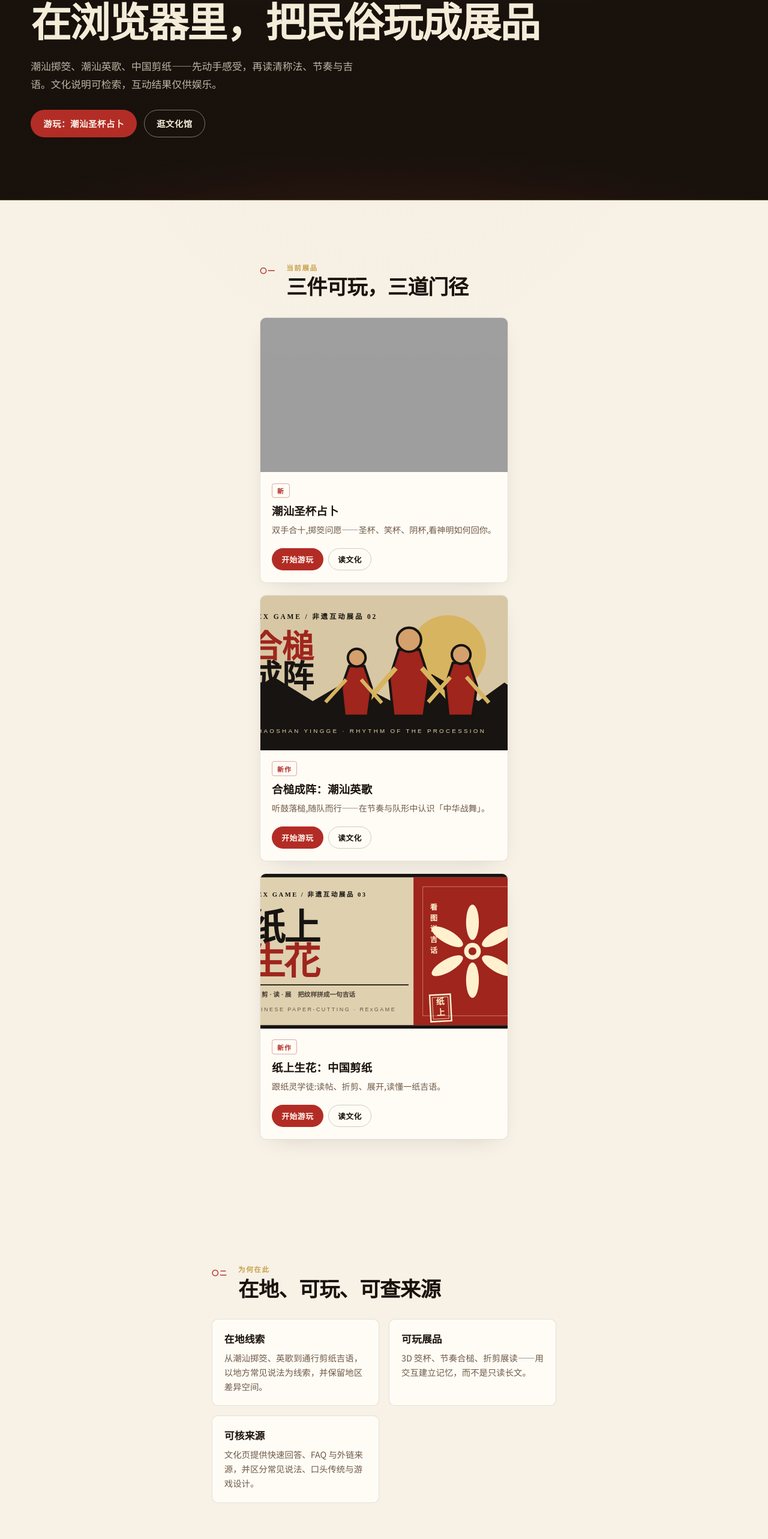
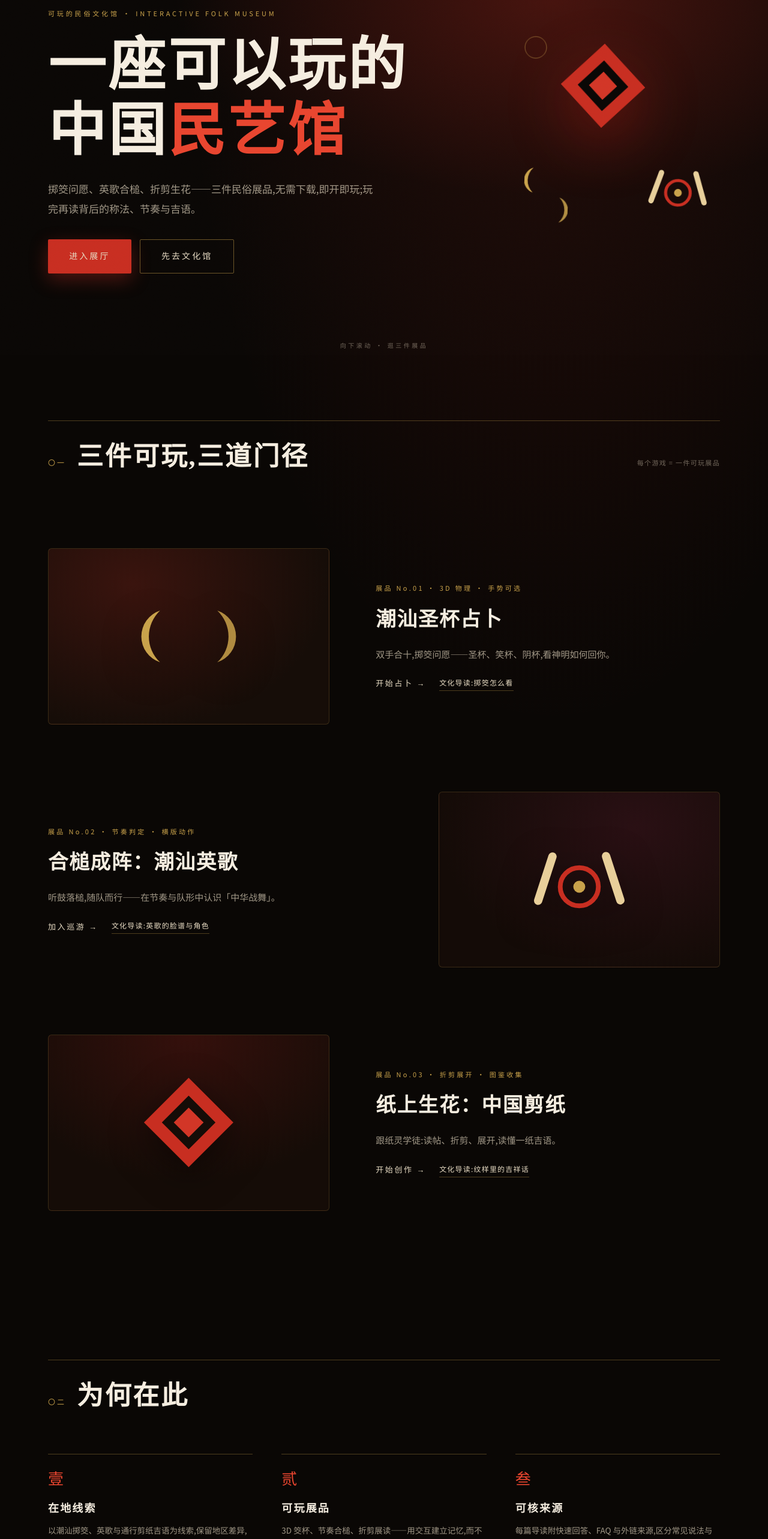
Before and after one commit to rexleimo/rex-game, a Next.js app: page / in a window 1280 px wide. Shown: the part 208-2774 px from the top of the page at 60% size. Built offline with nearby package versions, Linux system fonts and the light colour scheme; grey boxes are pictures that could not be loaded.

Commit message:
feat(site): 首页/关于页切换 v2 暗场外壳,门面文案去廉价化

```diff
--- a/app/layout.tsx
+++ b/app/layout.tsx
@@ -9,11 +9,11 @@ import '@/styles/jiaobei.css';
 export const metadata: Metadata = {
   metadataBase: new URL('https://game.rexai.top'),
   title: {
-    default: 'rex-game · 趣玩小游戏站',
+    default: 'rex-game · 可玩的民俗文化馆',
     template: '%s · rex-game',
   },
   description:
-    'rex-game —— 浏览器中的民俗文化馆。潮汕圣杯、潮汕英歌、中国剪纸：可玩展品与可检索文化导读，无需下载。',
+    '一座可以玩的中国民艺馆:潮汕圣杯占卜、潮汕英歌、中国剪纸——可玩展品与可检索文化导读,无需下载,即开即玩。',
   applicationName: 'rex-game',
   authors: [{ name: 'rexai', url: 'https://game.rexai.top' }],
   keywords: [
@@ -49,8 +49,8 @@ export const metadata: Metadata = {
     type: 'website',
     locale: 'zh_CN',
     siteName: 'rex-game',
-    title: '潮汕圣杯占卜 · rex-game',
-    description: '双手合十，掷筊问愿 —— 圣杯、笑杯、阴杯，神明如何回你？',
+    title: 'rex-game · 可玩的民俗文化馆',
+    description: '一座可以玩的中国民艺馆:掷筊问愿、英歌合槌、折剪生花,即开即玩。',
     url: 'https://game.rexai.top',
     images: [
       {
@@ -63,14 +63,14 @@ export const metadata: Metadata = {
   },
   twitter: {
     card: 'summary_large_image',
-    title: '潮汕圣杯占卜 · rex-game',
-    description: '双手合十，掷筊问愿 —— 圣杯、笑杯、阴杯，神明如何回你？',
+    title: 'rex-game · 可玩的民俗文化馆',
+    description: '一座可以玩的中国民艺馆:掷筊问愿、英歌合槌、折剪生花,即开即玩。',
     images: ['/assets/jiaobei-hero.png'],
   },
 };
 
 export const viewport: Viewport = {
-  themeColor: '#17100b',
+  themeColor: '#0A0705',
 };
 
 export default function RootLayout({ children }: { children: React.ReactNode }) {
--- a/app/page.tsx
+++ b/app/page.tsx
@@ -1,14 +1,15 @@
-import Link from 'next/link';
 import type { Metadata } from 'next';
 import { games } from '@/core/gamesRegistry';
-import { ExhibitCard } from '@/components/site/ExhibitCard';
-import { HeroBand } from '@/components/site/HeroBand';
+import { CultureGateway } from '@/components/site/CultureGateway';
+import { ExhibitSection } from '@/components/site/ExhibitSection';
+import { GalleryFooter } from '@/components/site/GalleryFooter';
+import { GalleryHeader } from '@/components/site/GalleryHeader';
+import { GallerySectionHeader } from '@/components/site/GallerySectionHeader';
+import { HomeClaims } from '@/components/site/HomeClaims';
+import { HomeHero } from '@/components/site/HomeHero';
+import { HomeTrust } from '@/components/site/HomeTrust';
 import { JsonLd } from '@/components/site/JsonLd';
-import { SectionHeader } from '@/components/site/SectionHeader';
-import { SiteFooter } from '@/components/site/SiteFooter';
-import { SiteHeader } from '@/components/site/SiteHeader';
-import { TrustStrip } from '@/components/site/TrustStrip';
-import { SITE_DISCLAIMER, SITE_ORIGIN } from '@/content/site';
+import { SITE_ORIGIN } from '@/content/site';
 
 const CULTURE_BY_GAME: Record<string, string> = {
   'shantou-jiaobei': '/culture/jiaobei/',
@@ -17,19 +18,17 @@ const CULTURE_BY_GAME: Record<string, string> = {
 };
 
 export const metadata: Metadata = {
-  title: '趣玩民俗小游戏站',
+  title: { absolute: 'rex-game · 可玩的民俗文化馆' },
   description:
-    'rex-game —— 浏览器中的民俗文化馆。潮汕圣杯、潮汕英歌、中国剪纸：可玩展品 + 可检索文化导读。无需下载，即开即玩。',
+    '一座可以玩的中国民艺馆:潮汕圣杯占卜、潮汕英歌、中国剪纸——三件民俗展品无需下载即开即玩,文化说明可检索。',
   openGraph: {
     title: 'rex-game · 可玩的民俗文化馆',
-    description: '掷筊、英歌、剪纸——在浏览器里把民俗玩成展品。',
+    description: '一座可以玩的中国民艺馆:掷筊问愿、英歌合槌、折剪生花。',
     url: SITE_ORIGIN,
   },
 };
 
 export default function HomePage() {
-  const featured = games[0];
-
   const structuredData = {
     '@context': 'https://schema.org',
     '@graph': [
@@ -37,7 +36,7 @@ export default function HomePage() {
         '@type': 'WebSite',
         name: 'rex-game',
         url: `${SITE_ORIGIN}/`,
-        description: '浏览器即开即玩的静态民俗小游戏站与文化导读。',
+        description: '一座可以玩的中国民艺馆:浏览器即开即玩的民俗互动展品与文化导读。',
         inLanguage: 'zh-CN',
         publisher: {
           '@type': 'Organization',
@@ -64,97 +63,52 @@ export default function HomePage() {
   };
 
   return (
-    <div className="theme-museum site-root">
+    <div className="theme-gallery">
       <JsonLd data={structuredData} />
-      <SiteHeader ctaHref={featured?.href} ctaLabel="开始游玩" />
+      <GalleryHeader ctaHref={games[0]?.href} ctaLabel="进入展厅" />
+      <main>
+        <HomeHero />
 
-      <HeroBand
-        altar
-        kicker="可玩的民俗文化馆"
-        title="在浏览器里，把民俗玩成展品"
-        lead="潮汕掷筊、潮汕英歌、中国剪纸——先动手感受，再读清称法、节奏与吉语。文化说明可检索，互动结果仅供娱乐。"
-        primaryHref={featured?.href ?? '/culture/'}
-        primaryLabel={featured ? `游玩：${featured.name.split('：')[0]}` : '进入文化馆'}
-        secondaryHref="/culture/"
-        secondaryLabel="逛文化馆"
-      />
-
-      <section className="site-section" id="exhibits" aria-labelledby="exhibits-title">
-        <SectionHeader index="〇一" eyebrow="当前展品" title="三件可玩，三道门径" />
+        <section className="g-section g-container" id="exhibits" aria-labelledby="exhibits-title">
+          <GallerySectionHeader index="〇一" title="三件可玩,三道门径" note="每个游戏 = 一件可玩展品" />
           <h2 id="exhibits-title" className="visually-hidden">
             展品列表
           </h2>
-        <div className="exhibit-grid">
-          {games.map((game) => (
-            <ExhibitCard
+          {games.map((game, i) => (
+            <ExhibitSection
               key={game.id}
               game={game}
+              index={i}
               cultureHref={CULTURE_BY_GAME[game.id] ?? '/culture/'}
             />
           ))}
-        </div>
         </section>
 
-      <section className="site-section" aria-labelledby="why-title">
-        <SectionHeader index="〇二" eyebrow="为何在此" title="在地、可玩、可查来源" />
+        <section className="g-section g-container" aria-labelledby="why-title">
+          <GallerySectionHeader index="〇二" title="为何在此" />
           <h2 id="why-title" className="visually-hidden">
             为什么在浏览器里学民俗
           </h2>
-        <div className="claim-grid">
-          <article className="claim-card">
-            <h3>在地线索</h3>
-            <p>从潮汕掷筊、英歌到通行剪纸吉语，以地方常见说法为线索，并保留地区差异空间。</p>
-          </article>
-          <article className="claim-card">
-            <h3>可玩展品</h3>
-            <p>3D 筊杯、节奏合槌、折剪展读——用交互建立记忆，而不是只读长文。</p>
-          </article>
-          <article className="claim-card">
-            <h3>可核来源</h3>
-            <p>文化页提供快速回答、FAQ 与外链来源，并区分常见说法、口头传统与游戏设计。</p>
-          </article>
-        </div>
+          <HomeClaims />
         </section>
 
-      <section className="site-section" aria-labelledby="how-title">
-        <SectionHeader index="〇三" eyebrow="怎么玩" title="摄像头可选，点击也能完成" />
-        <h2 id="how-title" className="visually-hidden">
-          游玩方式
+        <section className="g-section g-container" aria-labelledby="gateway-title">
+          <GallerySectionHeader index="〇三" title="玩完,读懂它" note="9 篇文化导读,持续扩充" />
+          <h2 id="gateway-title" className="visually-hidden">
+            文化馆入口
           </h2>
-        <div className="claim-grid">
-          <article className="claim-card">
-            <h3>即开即玩</h3>
-            <p>静态站点，无需安装。部分展品支持手势，默认也可用按钮。</p>
-          </article>
-          <article className="claim-card">
-            <h3>隐私默认</h3>
-            <p>摄像头画面仅在本地浏览器处理；不需要时请直接关闭权限。</p>
-          </article>
-          <article className="claim-card">
-            <h3>读完再深</h3>
-            <p>
-              玩过之后，可从{' '}
-              <Link href="/culture/" style={{ color: 'var(--c-cyan)', textDecoration: 'underline' }}>
-                文化馆
-              </Link>{' '}
-              进入枢纽与专题页。
-            </p>
-          </article>
-        </div>
+          <CultureGateway />
         </section>
 
-      <section className="site-section" aria-labelledby="trust-title">
-        <SectionHeader index="〇四" eyebrow="文化可信" title="娱乐展示，不作人生裁决" />
+        <section className="g-section g-container" aria-labelledby="trust-title">
+          <GallerySectionHeader index="〇四" title="娱乐展示,不作人生裁决" />
           <h2 id="trust-title" className="visually-hidden">
             信任与声明
           </h2>
-        <p style={{ maxWidth: '38rem', lineHeight: 1.8, color: 'var(--c-ink-muted)', margin: '0 0 1.5rem' }}>
-          {SITE_DISCLAIMER}
-        </p>
-        <TrustStrip />
+          <HomeTrust />
         </section>
-
-      <SiteFooter />
+      </main>
+      <GalleryFooter />
     </div>
   );
 }
--- a/src/styles/gallery.css
+++ b/src/styles/gallery.css
@@ -654,3 +654,40 @@ html:has(.theme-gallery) body {
     padding-left: 0;
   }
 }
+
+/* —— 关于页暗场文档 —— */
+.g-doc {
+  max-width: 44rem;
+  margin-inline: auto;
+  padding: 5rem 4vw 7rem;
+}
+.g-doc h1 {
+  margin: 0.6rem 0 1.6rem;
+  font-family: var(--g-font-display);
+  font-size: clamp(2rem, 5vw, 3rem);
+  line-height: 1.2;
+  letter-spacing: 0.04em;
+  color: var(--g-text-hi);
+}
+.g-doc h2 {
+  margin: 2.8rem 0 0.7rem;
+  font-family: var(--g-font-display);
+  font-size: 1.35rem;
+  letter-spacing: 0.1em;
+  color: var(--g-gold);
+}
+.g-doc p {
+  margin: 0 0 1.1rem;
+  color: var(--g-text);
+}
+.g-doc strong {
+  color: var(--g-cream);
+}
+.g-doc a {
+  color: var(--g-gold);
+  text-decoration: underline;
+  text-underline-offset: 4px;
+}
+.g-doc a:hover {
+  color: var(--g-gold-hi);
+}
```
Also changed, not shown: app/about/page.tsx (+7 -7 lines), public/manifest.json, 1 other file (tests, documents, lock files or other folders). Lines whose indentation alone changed are shown as unchanged.
